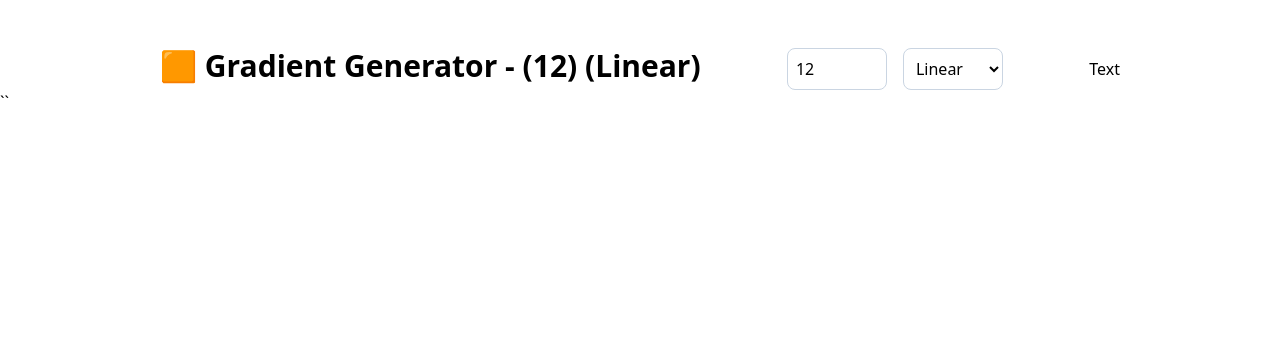
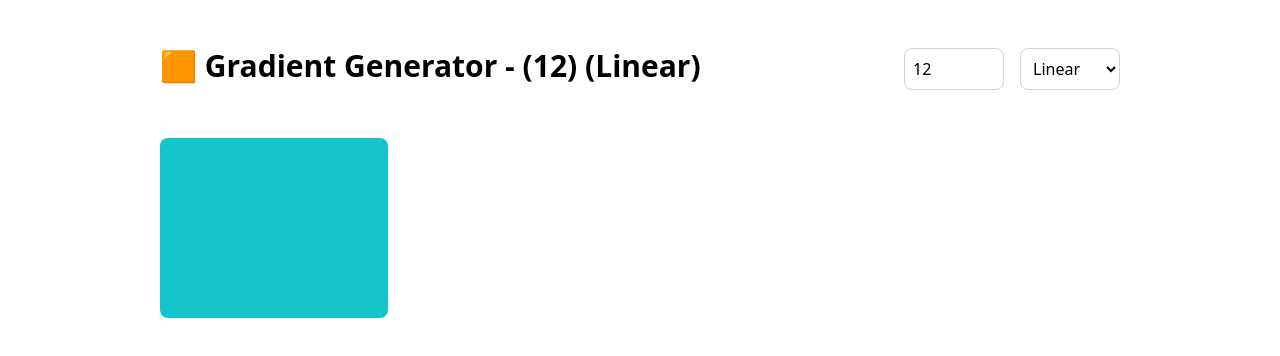
Before and after one commit to Meraj-Uddin-Malik/Gradient-Generator, a React (Vite) app: page / in a window 1280 px wide. Shown: the top 356 px of the page. Built offline with nearby package versions, Linux system fonts and the light colour scheme.

Commit message:
fix: correct hex code generation in getHexColor function

```diff
--- a/src/App.jsx
+++ b/src/App.jsx
@@ -8,14 +8,14 @@ const App = () => {
     const rgb = 255 * 255 * 255;
     const random = Math.random() * rgb;
     const int = Math.floor(random);
-    const hexCode = int.toString(16).padStart(6, "0");
-    hexCode.padStart(7, "#");
-    console.log(hexCode);
+    const hexCode = int.toString(16).padEnd(6, "0");
+    const colorHex = "#" + hexCode;
+    return colorHex;
   };
 
   return (
     <div className="min-h-screen py-12">
-      <div className="w-9/12 mx-auto">
+      <div className="w-9/12 mx-auto space-y-12">
         <div className="flex justify-between">
           <h1 className="text-3xl font-bold">
             🟧 Gradient Generator - ({num}) ({type})
@@ -37,10 +37,16 @@ const App = () => {
               <option value="Radial">Radial</option>
             </select>
           </div>
-          <button onClick={getHexColor}>Text</button>
+        </div>
+
+        <div className="grid grid-cols-4 gap-4">
+        <div className="h-[180px] bg-red-500 rounded-lg"
+        style={{background: getHexColor()}}>
+
+        </div>
+
         </div>
       </div>
-      ``
     </div>
   );
 };
```
